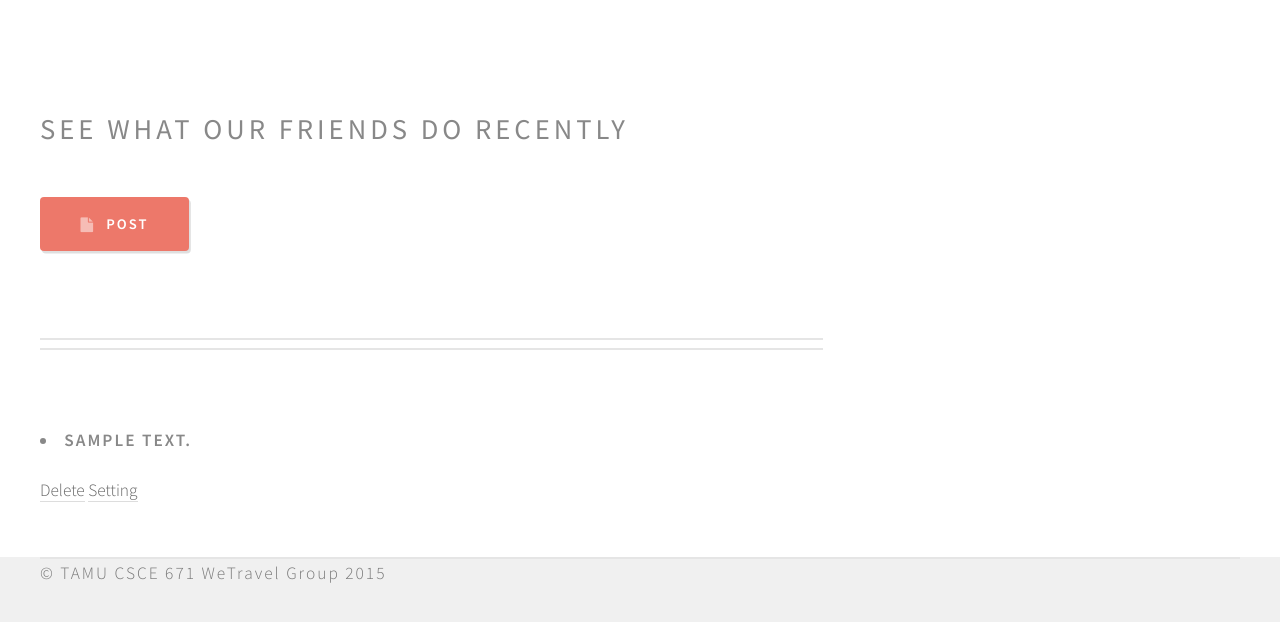
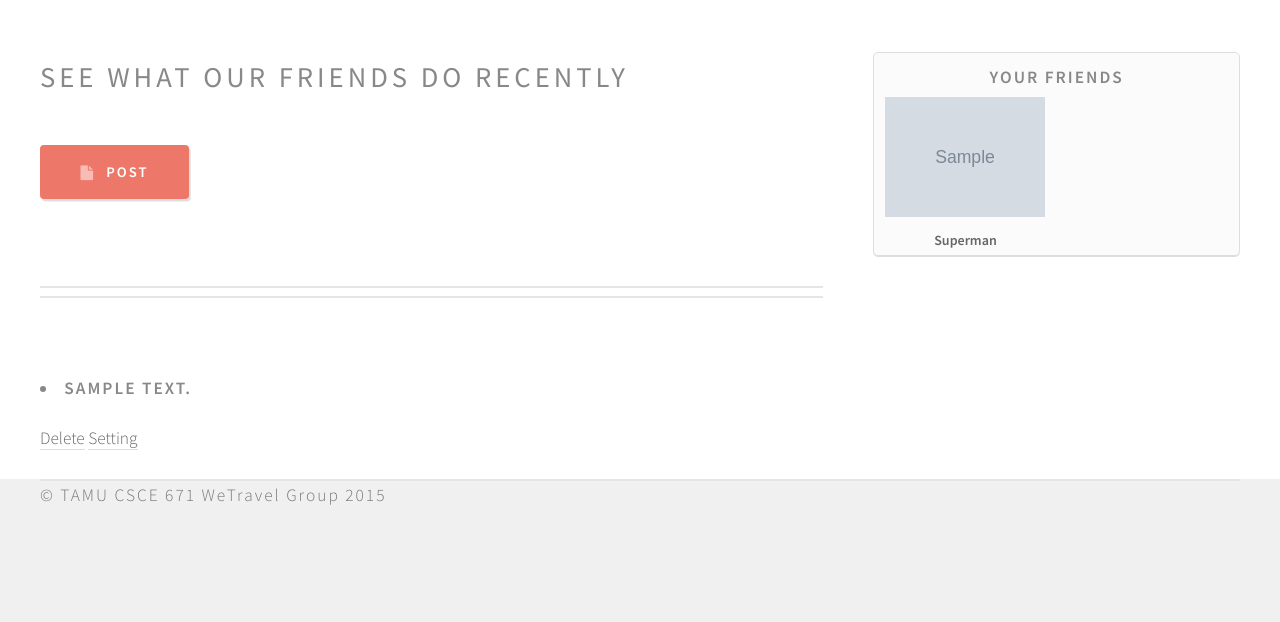
Before and after one commit to ShiyangChen/WeTravel-Website-Django, a Django app: page /wetravel/profile/1/ in a window 1280 px wide. Shown: the part 152-774 px from the top of the page. Run offline with Django 3.2, Linux system fonts and the light colour scheme; a user stored in the database is signed in; data comes from the database, SQL or seed files in the repository; tables that the repository leaves empty hold one stand-in row (values such as "Sample post"); grey boxes marked "Sample" are stand-in pictures; parts of the project's set-up code (start-up, migrations or seed data) failed here and were passed over; some libraries are stand-ins or nearby versions.

Commit message:
fix profile-page-outlook

```diff
--- a/static/css/settings_page.css
+++ b/static/css/settings_page.css
@@ -264,3 +264,14 @@ div.overlay  {
 .friend-content span {
 	font-weight: 500;
 }
+
+.with-flex {
+	display: flex;
+	flex-wrap: wrap;
+	box-sizing: border-box;
+}
+
+.group2 {
+	width: 50%;
+	text-align: center;
+}
--- a/wetravel/templates/wetravel/friends.html
+++ b/wetravel/templates/wetravel/friends.html
@@ -14,7 +14,7 @@
     </form>
     {% for friend in user.userprofile.friends.all %}
       <div class="friend">
-        <a class="user-head" href="#">
+        <a class="user-head" href="/wetravel/profile/{{friend.id}}">
           <img border="0" alt="{{friend.user.username}}"
           src="{{ friend.avatar_image }}" height="150" weight="150"/><br>
         </a>
--- a/wetravel/templates/wetravel/index.html
+++ b/wetravel/templates/wetravel/index.html
@@ -93,7 +93,7 @@
                             {% for candidate1 in candidates1 %}
                             {% if candidate1 %}
                             <div class="group">
-                                <a class="user-head" href="#">
+                                <a class="user-head" href="/wetravel/profile/{{candidate1.id}}">
                                   <img border="0" alt="{{candidate1.user.username}}"
                                   src="{{ candidate1.avatar_image }}" height="95" weight="95"/>
                                   <span class="user-name">{{candidate1.user.username}}</span>
@@ -118,7 +118,7 @@
                         {% for candidate2 in candidates2 %}
                             {% if candidate2 %}
                             <div class="group">
-                              <a class="user-head" href="#">
+                              <a class="user-head" href="/wetravel/profile/{{candidate2.id}}">
                                 <img border="0" alt="{{candidate2.user.username}}"
                                 src="{{ candidate2.avatar_image }}" height="95" weight="95"/>
                                 <span class="user-name">{{candidate2.user.username}}</span>
@@ -159,7 +159,7 @@
                             <div class="group">
                               <img class="recommend" border="0" alt="{{candidate3.user.username}}"
                                 src="{{ candidate3.avatar_image }}" height="95" weight="95"/>
-                              <a class="user-head" href="#">
+                              <a class="user-head" >
                                 <span class="icon fa-plus-square-o"></span>
                                 <span class="user-name">{{candidate3.user.username}}</span>
                               </a>
--- a/wetravel/templates/wetravel/profile.html
+++ b/wetravel/templates/wetravel/profile.html
@@ -26,10 +26,9 @@
   }
   </script>-->
 
-<body>
-<!-- Main -->
-  <div id="main-wrapper">
-        <div id="main" class="container">
+
+
+
 <div class="row">
 
   <!-- Content -->
@@ -49,9 +48,68 @@
 
       </article>
      {% endfor %}
+    </div> <!--end of 8u"-->
+
+    <div id="sidebar" class="4u">
+      <div class="panel">
+        {% if target_user %}
+          <div class="panel-head">
+              <h3 style="text-align:center">Common Friends With <br>
+                <span style="text-transform: lowercase">{{target_user.user.username}}</span> </h3>
           </div>
+          <div class="panel-content">
+            {% if common_friends %}
+            <div class="with-flex">
+              {%  for common_friend in common_friends%}
+              <div class="group2">
+                  <a class="user-head" href="/wetravel/profile/{{common_friend.id}}">
+                    <img border="0" alt="{{common_friend.user.username}}"
+                    src="{{ common_friend.avatar_image }}" height="120" weight="120"/>
+                    <span class="user-name">{{common_friend.user.username}}</span>
+                  </a>
               </div>
+              {% endfor %}
              </div>
+            {% else %}
+            <div>
+              You have no common friends!
             </div>
-</body>
+            {% endif %}
+          </div><!--end of panel-content-->
+      {% else %}
+        <div class="panel-head">
+            <h3 style="text-align:center">Your Friends</h3>
+        </div>
+        <div class="panel-content">
+          {% if friends %}
+            <div class="with-flex">
+              {%  for friend in friends%}
+              <div class="group2">
+                  <a class="user-head" href="/wetravel/profile/{{friend.id}}">
+                    <img border="0" alt="{{friend.user.username}}"
+                    src="{{ friend.avatar_image }}" height="120" weight="120"/>
+                    <span class="user-name">{{friend.user.username}}</span>
+                  </a>
+              </div>
+              {% endfor %}
+             </div>
+          {% else %}
+            <div>
+              You don't have friends right now.
+            </div>
+
+          {% endif %}
+
+        </div>
+
+
+      {% endif %}
+
+
+      </div><!--end of panel-->
+    </div> <!--end of sidebar -->
+
+</div><!--end of row-->
+
+
 {% endblock %}
--- a/wetravel/views.py
+++ b/wetravel/views.py
@@ -12,6 +12,9 @@ import time
 import json
 
 import random
+
+#for scheduling
+#--------------#--------------#--------------#--------------#--------------
 
 def schedule_edit(request,travel_id):
 
@@ -142,6 +145,9 @@ def schedule(request):
      #print this_user, this_userprofile, this_travels
 
      return render(request,'wetravel/schedule.html',{'travels':this_travels})
+
+# for main page
+#--------------#--------------#--------------#--------------#--------------#--------------#--------------
 
 def index(request):
     if request.user.is_authenticated():
@@ -301,7 +307,6 @@ def signup(request):
             {'user_form': user_form, 'profile_form': profile_form})
 
 
-
 def user_login(request):
 
     if request.method == 'POST':
@@ -329,10 +334,38 @@ def user_logout(request):
     return HttpResponseRedirect('/wetravel/')
 
 @login_required
+def profile(request,param1):
+
+    user=request.user
+    cur_user=request.user.userprofile
+
+    target_user=UserProfile.objects.get(id=param1)
+    my_posts=Post.objects.filter(publisher=target_user)
+    my_posts=my_posts.order_by("-id")
+
+    context_dict = {'my_posts':my_posts,'user':user }
+
+    if(cur_user.id != target_user.id):
+        context_dict['target_user'] = target_user;
+        common_friends = get_common_friends(cur_user, target_user);
+        context_dict['common_friends'] = common_friends;
+
+    else:
+        friends = cur_user.friends.all();
+        context_dict['friends'] = friends;
+
+    return render(request,'wetravel/profile.html', context_dict)
+
+
+
+
+@login_required
 def settings(request):
     return render(request, 'wetravel/settings.html')
 
 
+# for friends request
+#---------------------------------------------------------------------------------------------
 
 def send_friend_request(request):
     if request.method == 'POST':
@@ -364,6 +397,9 @@ def process_request(request):
     return HttpResponseRedirect('/wetravel/friends')
 
 
+# for places
+#---------------------------------------------------------------------------------------------
+
 def places(request):
 
     return render(request, 'wetravel/addplace.html', {})
@@ -386,11 +422,8 @@ def add_visited(request):
 
     return HttpResponseRedirect('/wetravel/places')
 
-
-def show_profile(request):
-    posts = Post.objects.filter(publisher=request.user.userprofile)
-    return render(request, 'wetravel/profile.html', {'posts': posts})
-
+# for post
+#---------------------------------------------------------------------------------------------
 
 def create_post(request):
     return render(request, 'wetravel/create_post.html')
@@ -411,14 +444,6 @@ def createpost(request):
     else:
         return HttpResponse('submitted a empty form')
 
-@login_required
-def profile(request,param1):
-    user=request.user   #???
-    cur_user=request.user.userprofile
-    check_user=UserProfile.objects.get(id=param1)
-    my_posts=Post.objects.filter(publisher=check_user)
-    my_posts=my_posts.order_by("-id")
-    return render(request,'wetravel/profile.html',{'my_posts':my_posts,'user':user})
 
 @login_required
 def delete_confirm(request,param1):
@@ -427,8 +452,6 @@ def delete_confirm(request,param1):
     my_posts=my_posts.order_by("-id")
     param2=cur_user.id
     return render(request,'wetravel/delete_confirm.html',{'param':param1, 'my_posts':my_posts,'param2':param2})
-
-
 
 
 @login_required
@@ -500,6 +523,32 @@ def privacy(request,param1):
         return HttpResponseRedirect("/wetravel/")
     return HttpResponseRedirect("/wetravel/profile/{}/".format(cur_user.id))
 
+def comment_upload(request,param1):
+    user=request.user
+    cur_user=user.userprofile
+
+    if request.method == 'POST':
+
+        comment_info=request.POST['comment']
+        #response_data = {}
+        #response_data['comment_value']=comment_info
+        #return HttpResponse(json.dumps(response_data),content_type="application/json")
+        comment_post=Post.objects.get(id=param1)
+        c=Comment(login_user=user,text=comment_info,to_post=comment_post)
+        c.save()
+        return HttpResponseRedirect('/wetravel/')
+
+
+        # print "it's a test"
+        #print request.POST['comment']
+        #return HttpResponse("successfully")
+
+    else:
+        return HttpResponse("<h1>test</h1>")
+
+
+# for settings page
+#---------------------------------------------------------------------------------------------
 def resize_and_crop(img_path, size, crop_type='middle'):
     """
     Resize and crop an image to fit the specified size.
@@ -555,6 +604,8 @@ def resize_and_crop(img_path, size, crop_type='middle'):
             PImage.ANTIALIAS)
     # If the scale is the same, we do not need to crop
     img.save(img_path)
+
+
 @login_required
 def change_profile_image(request):
     user = request.user
@@ -621,27 +672,3 @@ def change_address(request):
         response_data['result'] = 'Update failed'
 
     return HttpResponse(json.dumps(response_data),content_type="application/json")
-
-
-def comment_upload(request,param1):
-    user=request.user
-    cur_user=user.userprofile
-
-    if request.method == 'POST':
-
-        comment_info=request.POST['comment']
-        #response_data = {}
-        #response_data['comment_value']=comment_info
-        #return HttpResponse(json.dumps(response_data),content_type="application/json")
-        comment_post=Post.objects.get(id=param1)
-        c=Comment(login_user=user,text=comment_info,to_post=comment_post)
-        c.save()
-        return HttpResponseRedirect('/wetravel/')
-
-
-        # print "it's a test"
-        #print request.POST['comment']
-        #return HttpResponse("successfully")
-
-    else:
-        return HttpResponse("<h1>test</h1>")
```
Also changed, not shown: user_population.py (+9 -9 lines). Lines whose indentation alone changed are shown as unchanged.
